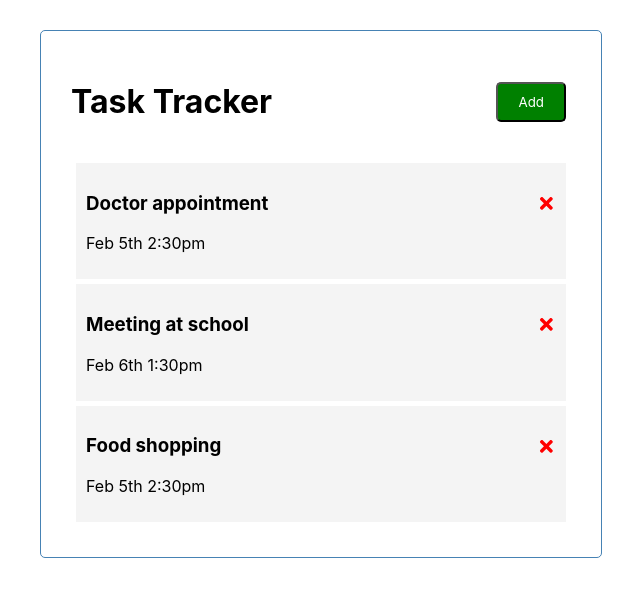
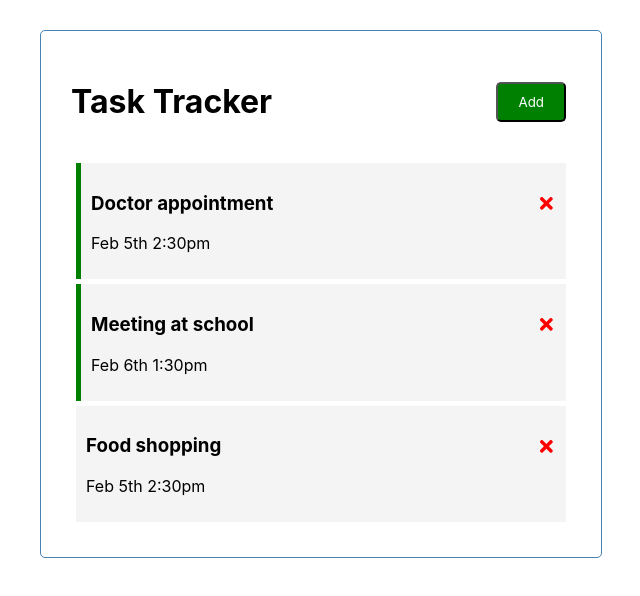
Before and after one commit to iAmNsengi/react-todo-app, a React (Create React App) app: page / in a window 1280 px wide. Shown: the top 596 px of the page, without its empty margins (319-959 px from the left). Built offline with nearby package versions, Linux system fonts and the light colour scheme.

Commit message:
feat: conditional rendering on tasks

```diff
--- a/src/App.js
+++ b/src/App.js
@@ -29,12 +29,21 @@
   const deleteTask = (id) => {
     setTasks(tasks.filter((task) => task.id !== id));
   };
+  // toggle reminder
+  const toggleReminder = (id) => {
+    setTasks(
+      tasks.map((task) =>
+        task.id === id ? { ...task, reminder: !task.reminder } : task
+      )
+    );
+    console.log(tasks);
+  };
 
   return (
     <div className="container">
       <Header />
       {tasks.length > 0 ? (
-        <Tasks tasks={tasks} onDelete={deleteTask} />
+        <Tasks tasks={tasks} onDelete={deleteTask} onToggle={toggleReminder} />
       ) : (
         <h2>No tasks to display</h2>
       )}
--- a/src/components/Task.js
+++ b/src/components/Task.js
@@ -1,9 +1,12 @@
 import React from "react";
 import { FaTimes } from "react-icons/fa";
 
-const Task = ({ task, onDelete }) => {
+const Task = ({ task, onDelete, onToggle }) => {
   return (
-    <div className="task">
+    <div
+      className={`task ${task.reminder ? "reminder" : ""}`}
+      onDoubleClick={() => onToggle(task.id)}
+    >
       <h3>
         {task.text}
         <FaTimes
--- a/src/components/Tasks.js
+++ b/src/components/Tasks.js
@@ -1,10 +1,15 @@
 import Task from "./Task";
 
-const Tasks = ({ tasks, onDelete }) => {
+const Tasks = ({ tasks, onDelete, onToggle }) => {
   return (
     <>
       {tasks.map((task) => (
-        <Task key={task.id} task={task} onDelete={onDelete} />
+        <Task
+          key={task.id}
+          task={task}
+          onToggle={onToggle}
+          onDelete={onDelete}
+        />
       ))}
     </>
   );
```
